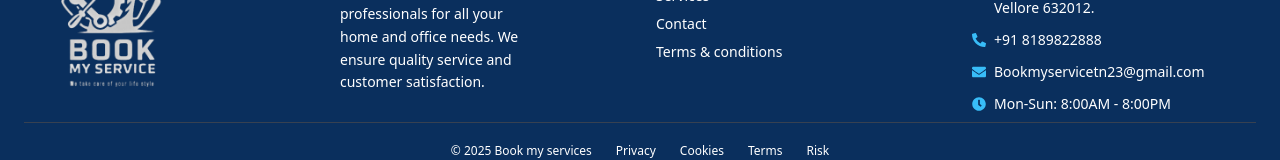
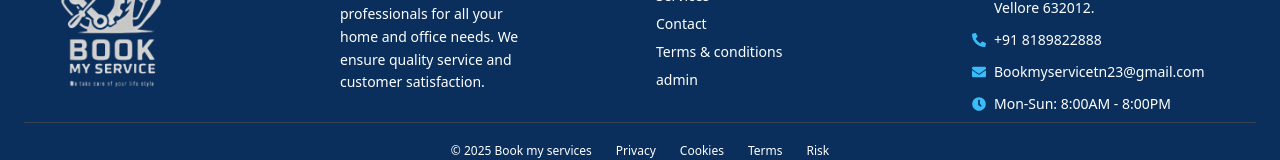
Before and after one commit to Gdgiri/BookMyService, a React (Vite) app: page / in a window 1280 px wide. Shown: the part 3663-3823 px from the top of the page. Built offline with nearby package versions, Linux system fonts and the light colour scheme.

Commit message:
update admin page

```diff
--- a/src/Components/Footer.jsx
+++ b/src/Components/Footer.jsx
@@ -66,6 +66,14 @@ const Footer = () => {
                 Terms & conditions
               </a>
             </li>
+            <li className="">
+              <a
+                href="/login"
+                className="text-white hover:underline transition duration-200"
+              >
+                admin
+              </a>
+            </li>
           </ul>
         </div>
 
@@ -79,11 +87,10 @@ const Footer = () => {
               <FaMapMarkerAlt className="mt-1 text-sky-400" />
               <div>
                 No 4 Mp Sarathi nagar,
-
                 <br />
                 Arcot road Kagithapattarai,
                 <br />
-                 Vellore 632012.
+                Vellore 632012.
               </div>
             </li>
 
```
